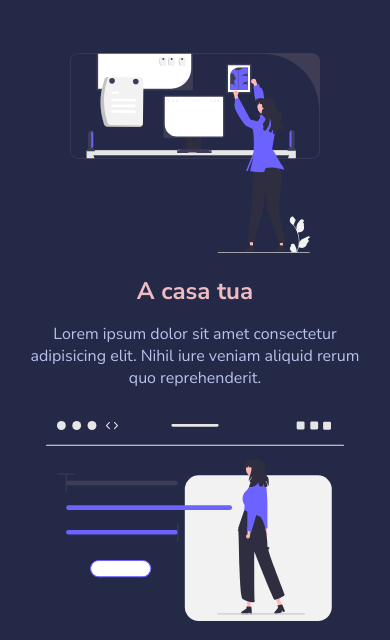
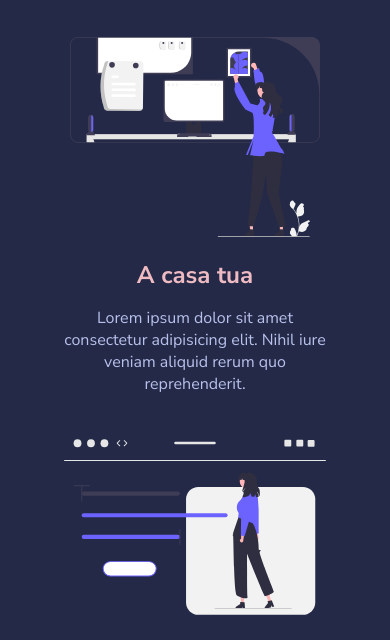
Before and after one commit to agnesvarga1/html-css-resp-wannabe, a plain HTML site: page index.html in a window 390 px wide. Shown: the part 196-836 px from the top of the page. Drawn offline with Linux system fonts and the light colour scheme.

Commit message:
mobile view added gap & pads

```diff
--- a/css/style.css
+++ b/css/style.css
@@ -135,13 +135,19 @@
 }
 /*mobile*/
 @media screen and (max-width: 480px) {
+  .container {
+    padding-inline: 3rem;
+  }
   .row {
     flex-direction: column;
+    gap: 2rem;
+  }
+  .lessons {
+    padding-bottom: 2rem;
   }
 
   .lessons .col {
     width: 100%;
-    padding-block: 1rem;
   }
 
   .steps {
@@ -153,11 +159,12 @@
   }
   .why-us {
     margin: 0;
-    padding: 3rem;
+    padding: 2rem 0;
     background-color: #222222;
   }
   .why-us .col-left,
   .why-us .col-right {
     width: 100%;
+    padding-block: 20px;
   }
 }
```
